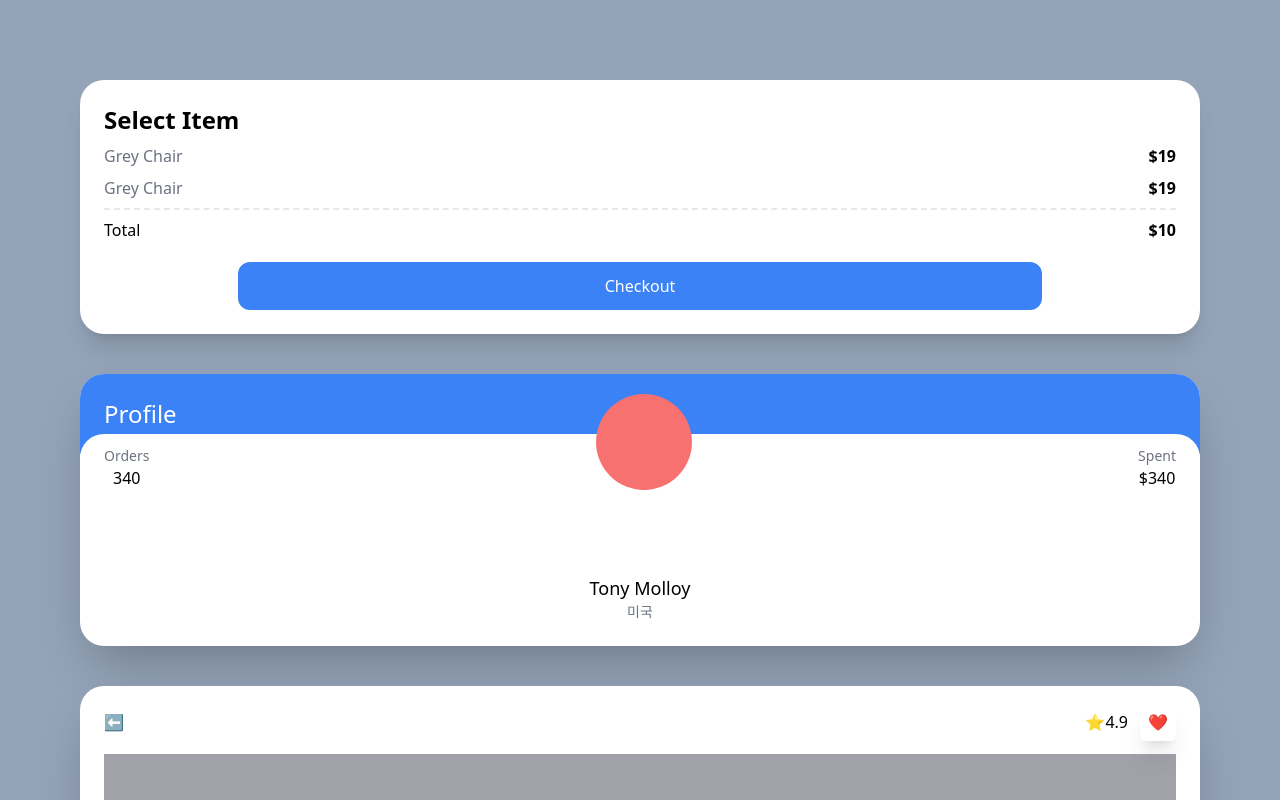
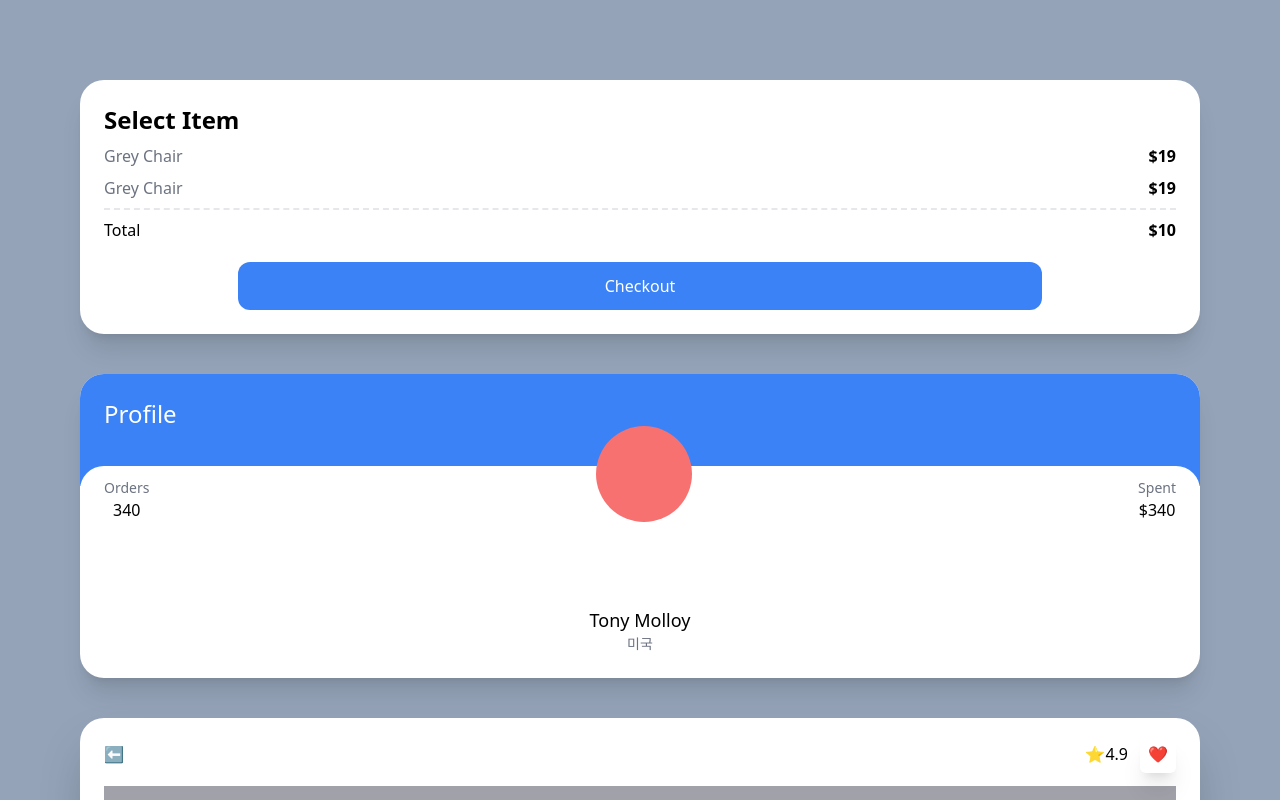
Before and after one commit to css9596/carrot-market, a Next.js app: page / in a window 1280 px wide. Shown: the top 800 px of the page. Built offline with nearby package versions, Linux system fonts and the light colour scheme.

Commit message:
Tailwind Practice Two

```diff
--- a/pages/index.tsx
+++ b/pages/index.tsx
@@ -24,8 +24,8 @@ const Home: NextPage = () => {
                     active:bg-yellow-500 focus:text-red-500">Checkout
                 </button>
             </div>
-            <div className="bg-white overflow-hidden rounded-3xl shadow-2xl">
-                <div className="bg-blue-500 p-6">
+            <div className="bg-white overflow-hidden rounded-3xl shadow-xl">
+                <div className="bg-blue-500 p-6 pb-14">
                     <span className="text-white text-2xl pb-14">Profile</span>
                 </div>
                 <div className="rounded-3xl p-6 bg-white relative -top-5">
```
